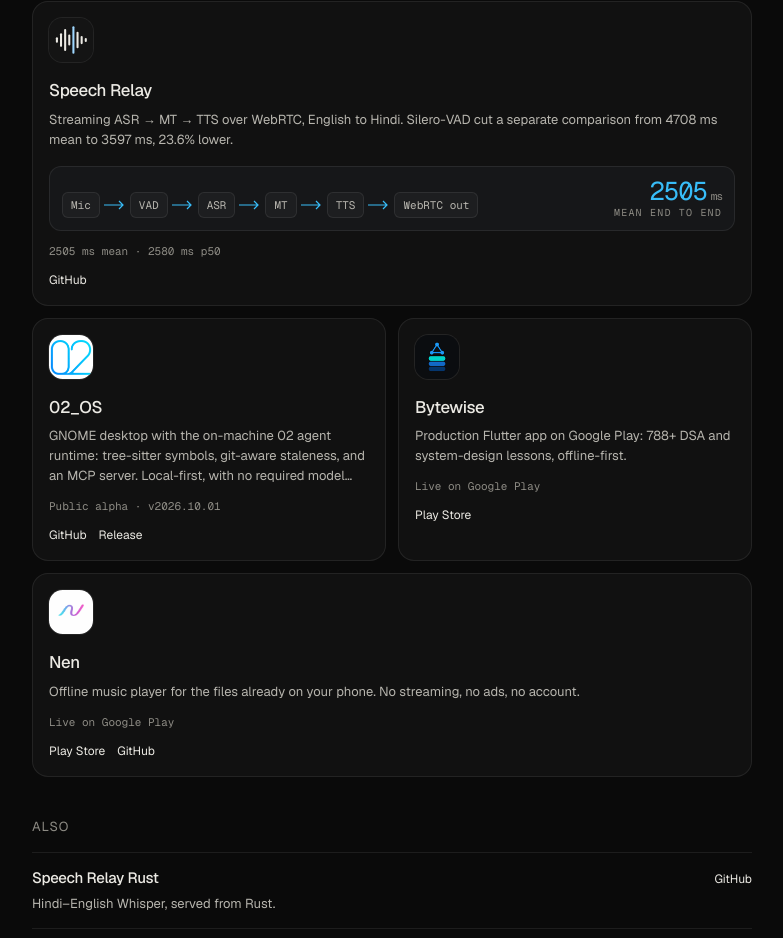
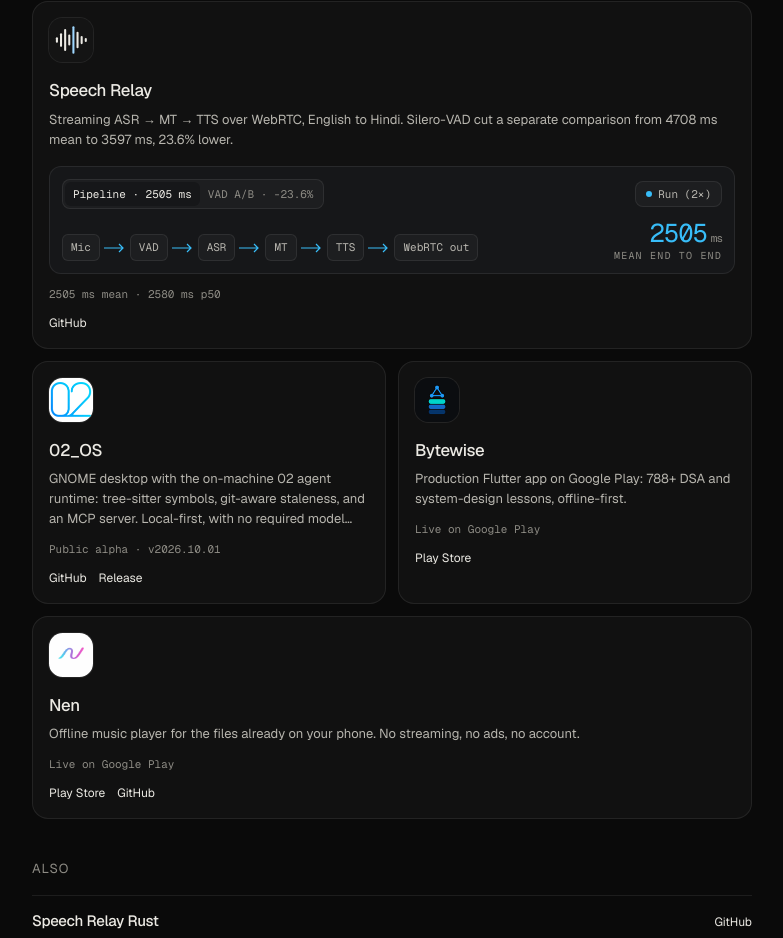
Before and after one commit to csy20/csy20-folio, a Next.js app: page / in a window 1280 px wide. Shown: the part 874-1812 px from the top of the page, without its empty margins (248-1031 px from the left). Built offline with nearby package versions, Linux system fonts and the light colour scheme.

Commit message:
Add 2x interactive Speech Relay latency trace and Silero-VAD comparison

```diff
--- a/src/site/PipelineSchematic.tsx
+++ b/src/site/PipelineSchematic.tsx
@@ -1,18 +1,27 @@
 "use client";
 
 import { motion } from "motion/react";
+import { useCallback, useContext, useEffect, useRef, useState } from "react";
 import { speechRelayMetrics } from "@/data/siteContent";
+import { SoundContext } from "@/dock/useSound";
+import { usePrefersReducedMotion } from "./Opening";
 
 const hops = ["Mic", "VAD", "ASR", "MT", "TTS", "WebRTC out"] as const;
+const PLAYBACK_RATE = 2; // 2x playback: 2505 ms trace in ~1.25 s; 4708 ms race in ~2.35 s
 
-function Arrow() {
+export type LatencyLabMode = "trace" | "vad-race";
+export const SPEECH_TRACE_EVENT = "csy20:run-speech-trace";
+
+function Arrow({ active }: { active: boolean }) {
   return (
     <svg
       aria-hidden="true"
       width="22"
       height="10"
       viewBox="0 0 22 10"
-      className="mx-1 shrink-0 text-[var(--accent)]"
+      className={`mx-1 shrink-0 transition-opacity duration-150 ${
+        active ? "text-[var(--accent)] opacity-100" : "text-[var(--ink-faint)] opacity-45"
+      }`}
     >
       <path d="M0 5h19M15 1l4 4-4 4" fill="none" stroke="currentColor" strokeWidth="1.2" />
     </svg>
@@ -20,16 +29,191 @@
 }
 
 export function PipelineSchematic() {
+  const reduced = usePrefersReducedMotion();
+  const sound = useContext(SoundContext);
+  const playTickRef = useRef(sound?.playDockTick);
+  useEffect(() => {
+    playTickRef.current = sound?.playDockTick;
+  }, [sound?.playDockTick]);
+
+  const { meanMs } = speechRelayMetrics.profile;
+  const { fixedWindowMs, vadMs, reductionPercent } = speechRelayMetrics.vadComparison;
+  const savedMs = fixedWindowMs - vadMs;
+
+  const [mode, setMode] = useState<LatencyLabMode>("trace");
+  const [running, setRunning] = useState(false);
+  const [completed, setCompleted] = useState(false);
+  const [simMs, setSimMs] = useState<number>(meanMs);
+  const [activeHop, setActiveHop] = useState<number>(-1);
+
+  const rafRef = useRef<number>(0);
+
+  const stopAnimation = useCallback(() => {
+    if (rafRef.current) {
+      window.cancelAnimationFrame(rafRef.current);
+      rafRef.current = 0;
+    }
+  }, []);
+
+  const runSimulation = useCallback(
+    (targetMode: LatencyLabMode) => {
+      stopAnimation();
+      setMode(targetMode);
+      const durationMs = targetMode === "trace" ? meanMs : fixedWindowMs;
+
+      if (reduced) {
+        setRunning(false);
+        setCompleted(true);
+        setSimMs(durationMs);
+        setActiveHop(targetMode === "trace" ? hops.length - 1 : -1);
+        return;
+      }
+
+      setRunning(true);
+      setCompleted(false);
+      setSimMs(0);
+      setActiveHop(targetMode === "trace" ? 0 : -1);
+      playTickRef.current?.();
+
+      const start = performance.now();
+      let lastHop = 0;
+      let vadLocked = false;
+
+      const step = (now: number) => {
+        const nextSim = Math.min(durationMs, (now - start) * PLAYBACK_RATE);
+        setSimMs(Math.round(nextSim));
+
+        if (targetMode === "trace") {
+          const hopIdx = Math.min(
+            hops.length - 1,
+            Math.floor((nextSim / durationMs) * hops.length),
+          );
+          if (hopIdx > lastHop) {
+            lastHop = hopIdx;
+            setActiveHop(hopIdx);
+            playTickRef.current?.();
+          }
+        } else if (!vadLocked && nextSim >= vadMs) {
+          vadLocked = true;
+          playTickRef.current?.();
+        }
+
+        if (nextSim < durationMs) {
+          rafRef.current = window.requestAnimationFrame(step);
+        } else {
+          rafRef.current = 0;
+          setRunning(false);
+          setCompleted(true);
+          setSimMs(durationMs);
+          if (targetMode === "trace") setActiveHop(hops.length - 1);
+          playTickRef.current?.();
+        }
+      };
+
+      rafRef.current = window.requestAnimationFrame(step);
+    },
+    [fixedWindowMs, meanMs, reduced, stopAnimation, vadMs],
+  );
+
+  useEffect(() => {
+    const onExternalRun = (event: Event) => {
+      const detail = (event as CustomEvent<{ mode?: LatencyLabMode }>).detail;
+      runSimulation(detail?.mode ?? "trace");
+    };
+    window.addEventListener(SPEECH_TRACE_EVENT, onExternalRun);
+    return () => {
+      window.removeEventListener(SPEECH_TRACE_EVENT, onExternalRun);
+      stopAnimation();
+    };
+  }, [runSimulation, stopAnimation]);
+
+  const selectMode = (nextMode: LatencyLabMode) => {
+    if (nextMode === mode && !running) return;
+    stopAnimation();
+    setMode(nextMode);
+    setRunning(false);
+    setCompleted(false);
+    setActiveHop(-1);
+    setSimMs(nextMode === "trace" ? meanMs : fixedWindowMs);
+    if (nextMode === "vad-race") {
+      runSimulation("vad-race");
+    }
+  };
+
+  const vadProgressMs = running || completed ? Math.min(vadMs, simMs) : vadMs;
+  const fixedProgressMs = running || completed ? Math.min(fixedWindowMs, simMs) : fixedWindowMs;
+  const vadWidthPct = (vadProgressMs / fixedWindowMs) * 100;
+  const fixedWidthPct = (fixedProgressMs / fixedWindowMs) * 100;
+  const vadFinished = (running && simMs >= vadMs) || (!running && (completed || simMs >= vadMs));
+
   return (
     <figure
-      className="mt-4 flex flex-wrap items-end justify-between gap-4 rounded-xl border border-[var(--line)] bg-[var(--logo-well)] p-3"
-      aria-label={`Speech Relay pipeline: Mic, VAD, ASR, MT, TTS, WebRTC out. ${speechRelayMetrics.profile.meanMs} ms mean end to end.`}
+      className="mt-4 rounded-xl border border-[var(--line)] bg-[var(--logo-well)] p-3"
+      aria-label={`Speech Relay pipeline: Mic, VAD, ASR, MT, TTS, WebRTC out. ${meanMs} ms mean end to end.`}
     >
+      <div className="mb-3 flex flex-wrap items-center justify-between gap-2">
+        <div
+          role="group"
+          aria-label="Speech Relay telemetry mode"
+          className="inline-flex rounded-lg border border-[var(--line)] bg-[var(--card)] p-0.5 font-mono text-[11px]"
+        >
+          <button
+            type="button"
+            aria-pressed={mode === "trace"}
+            onClick={() => selectMode("trace")}
+            className={`folio-btn cursor-pointer rounded-md px-2 py-1 transition-colors ${
+              mode === "trace"
+                ? "bg-[var(--logo-well)] text-[var(--ink)]"
+                : "text-[var(--ink-faint)] hover:text-[var(--ink)]"
+            }`}
+          >
+            Pipeline · {meanMs} ms
+          </button>
+          <button
+            type="button"
+            aria-pressed={mode === "vad-race"}
+            onClick={() => selectMode("vad-race")}
+            className={`folio-btn cursor-pointer rounded-md px-2 py-1 transition-colors ${
+              mode === "vad-race"
+                ? "bg-[var(--logo-well)] text-[var(--ink)]"
+                : "text-[var(--ink-faint)] hover:text-[var(--ink)]"
+            }`}
+          >
+            VAD A/B · -{reductionPercent}%
+          </button>
+        </div>
+
+        <button
+          type="button"
+          onClick={() => runSimulation(mode)}
+          className="folio-btn inline-flex cursor-pointer items-center gap-1.5 rounded-lg border border-[var(--line)] bg-[var(--card)] px-2.5 py-1 font-mono text-[11px] text-[var(--ink-soft)] transition-colors hover:border-[var(--accent)] hover:text-[var(--ink)]"
+        >
+          <span
+            aria-hidden="true"
+            className={`h-1.5 w-1.5 rounded-full bg-[var(--accent)] ${
+              running ? "animate-ping" : ""
+            }`}
+          />
+          {running ? "Running 2×…" : completed ? "Replay (2×)" : "Run (2×)"}
+        </button>
+      </div>
+
+      {mode === "trace" ? (
+        <div className="flex flex-wrap items-end justify-between gap-4">
           <ol className="flex flex-wrap items-center gap-y-2 font-mono text-[11px] text-[var(--ink-soft)]">
-        {hops.map((hop, index) => (
+            {hops.map((hop, index) => {
+              const isReached = activeHop >= index;
+              const isCurrent = running && activeHop === index;
+              return (
                 <li key={hop} className="flex items-center">
                   <motion.span
-              className="rounded-md border border-[var(--line)] bg-[var(--card)] px-2 py-1"
+                    className={`rounded-md border px-2 py-1 transition-colors duration-150 ${
+                      isCurrent
+                        ? "border-[var(--accent)] bg-[color-mix(in_srgb,var(--accent)_16%,var(--card))] text-[var(--ink)]"
+                        : isReached
+                          ? "border-[color-mix(in_srgb,var(--accent)_55%,var(--line))] bg-[var(--card)] text-[var(--ink)]"
+                          : "border-[var(--line)] bg-[var(--card)]"
+                    }`}
                     initial={{ opacity: 0, y: 6 }}
                     whileInView={{ opacity: 1, y: 0 }}
                     viewport={{ once: true }}
@@ -37,19 +221,70 @@
                   >
                     {hop}
                   </motion.span>
-            {index < hops.length - 1 ? <Arrow /> : null}
+                  {index < hops.length - 1 ? (
+                    <Arrow active={activeHop < 0 || activeHop > index} />
+                  ) : null}
                 </li>
-        ))}
+              );
+            })}
           </ol>
-      <div className="text-right font-mono leading-none">
+          <div className="ml-auto text-right font-mono leading-none">
             <span className="block text-[1.6rem] tracking-[-0.04em] text-[var(--accent)] tabular-nums">
-          {speechRelayMetrics.profile.meanMs}
+              {running ? simMs : meanMs}
               <span className="ml-1 text-[11px] text-[var(--ink-faint)]">ms</span>
             </span>
             <span className="mt-1 block text-[10px] tracking-[0.12em] text-[var(--ink-faint)] uppercase">
-          mean end to end
+              {running
+                ? `hop ${activeHop + 1}/${hops.length} · 2×`
+                : "mean end to end"}
             </span>
           </div>
+        </div>
+      ) : (
+        <div className="space-y-2.5 font-mono text-[11px]">
+          <div>
+            <div className="mb-1 flex items-baseline justify-between gap-2">
+              <span className="text-[var(--ink)]">
+                Silero-VAD{" "}
+                {vadFinished ? (
+                  <span className="ml-1 text-[10px] text-[var(--accent)]">
+                    -{savedMs.toLocaleString("en-US")} ms (-{reductionPercent}%)
+                  </span>
+                ) : null}
+              </span>
+              <span className="tabular-nums text-[var(--accent)]">
+                {vadProgressMs.toLocaleString("en-US")} ms
+              </span>
+            </div>
+            <div className="h-2 w-full overflow-hidden rounded-full bg-[var(--card)]">
+              <div
+                className="h-full rounded-full bg-[var(--accent)]"
+                style={{ width: `${vadWidthPct}%` }}
+              />
+            </div>
+          </div>
+
+          <div>
+            <div className="mb-1 flex items-baseline justify-between gap-2">
+              <span className="text-[var(--ink-soft)]">Fixed-window flush</span>
+              <span className="tabular-nums text-[var(--ink-faint)]">
+                {fixedProgressMs.toLocaleString("en-US")} ms
+              </span>
+            </div>
+            <div className="h-2 w-full overflow-hidden rounded-full bg-[var(--card)]">
+              <div
+                className="h-full rounded-full bg-[var(--ink-faint)] opacity-60"
+                style={{ width: `${fixedWidthPct}%` }}
+              />
+            </div>
+          </div>
+
+          <p className="pt-0.5 text-[10px] tracking-[0.08em] text-[var(--ink-faint)] uppercase">
+            Separate VAD comparison · 2× playback ({vadMs.toLocaleString("en-US")} ms vs{" "}
+            {fixedWindowMs.toLocaleString("en-US")} ms)
+          </p>
+        </div>
+      )}
     </figure>
   );
 }
```
Also changed, not shown: 1 other file (tests, documents, lock files or other folders). Lines whose indentation alone changed are shown as unchanged.
